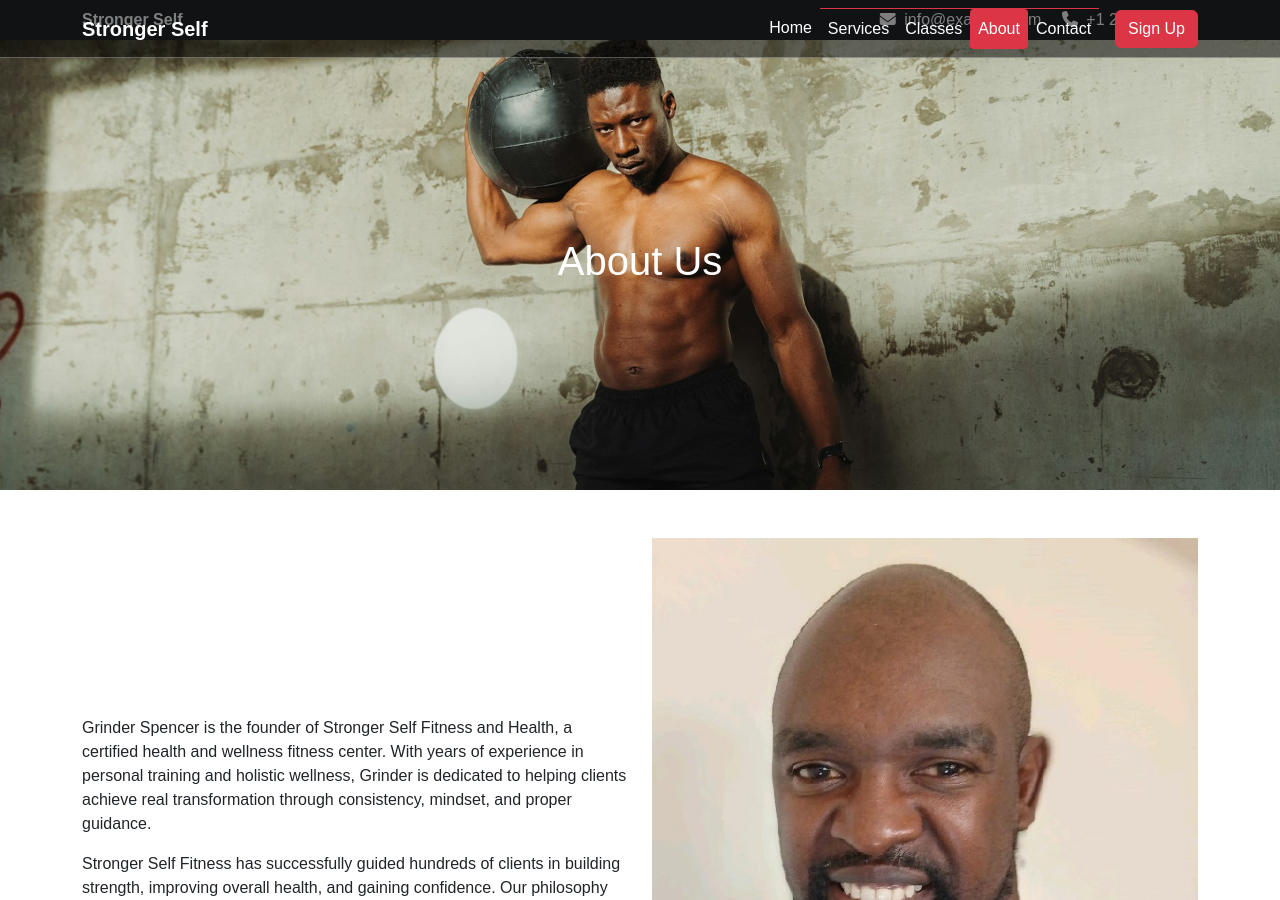
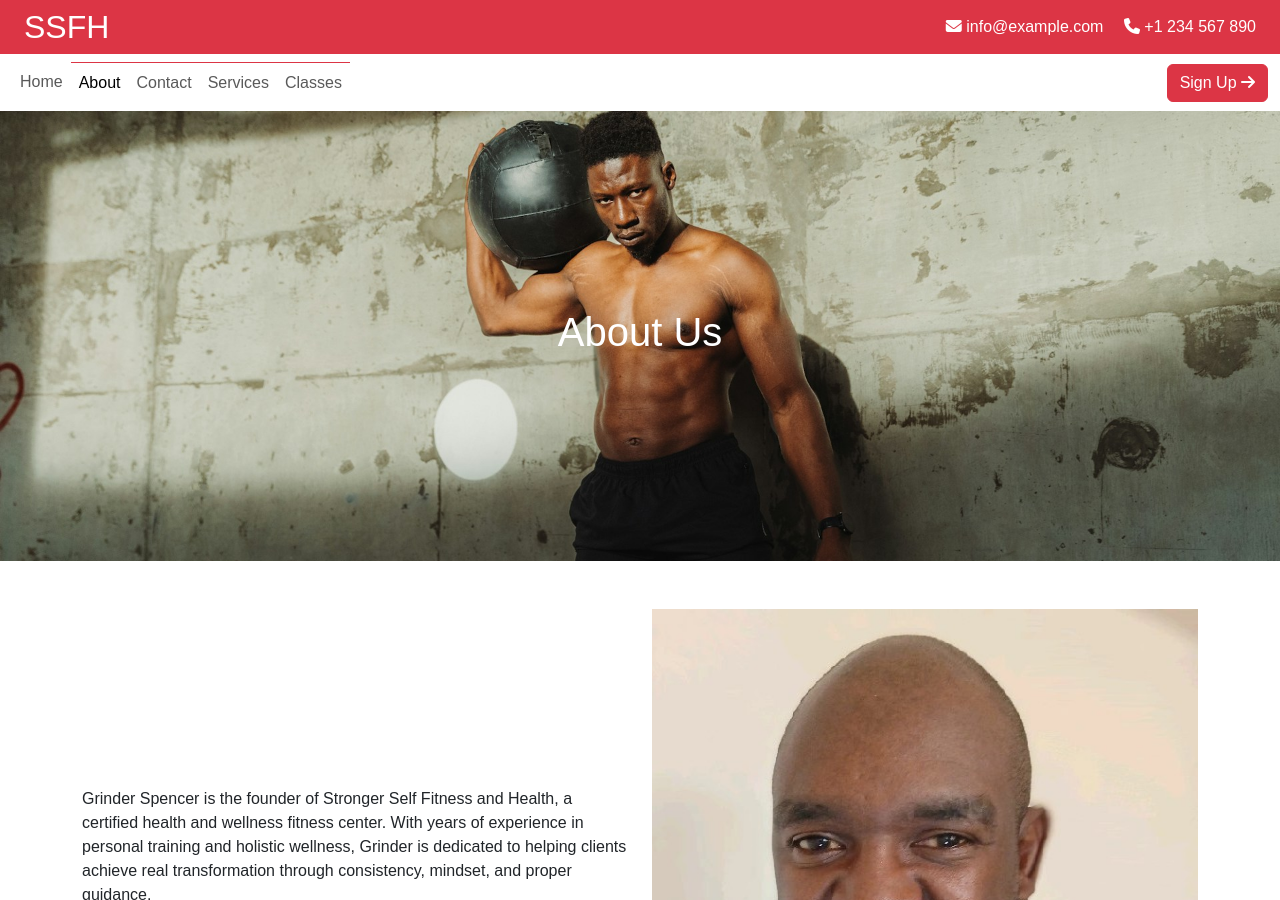
Before and after one commit to digitalsparkhq/grinderspencer-site, a Jekyll site: the page built from about.md, in a window 1280 px wide and 900 px high. Built offline with Jekyll 4.4.1, drawn with Linux system fonts in a browser that asks for light colours.

Commit message:
Update header.html

```diff
--- a/_includes/header.html
+++ b/_includes/header.html
@@ -1,57 +1,47 @@
-<!-- Topbar (Logo + Contact Info) -->
-<div class="topbar bg-dark text-white py-2">
-  <div class="container d-flex justify-content-between align-items-center">
-    <!-- Logo -->
-    <a href="{{ site.baseurl }}/" class="logo fw-bold text-white text-decoration-none">Stronger Self</a>
+<header class="top-header bg-danger text-white d-flex justify-content-between align-items-center px-4 py-2">
+  <div class="logo">
+    <h2 class="m-0">SSFH</h2>
+  </div>
+  <div class="contact-links d-none d-md-block">
+    <a href="mailto:info@example.com" class="me-3 text-decoration-none text-white">
+      <i class="fas fa-envelope"></i> info@example.com
+    </a>
+    <a href="tel:+1234567890" class="text-decoration-none text-white">
+      <i class="fas fa-phone"></i> +1 234 567 890
+    </a>
+  </div>
+  <!-- Mobile: show only icons -->
+  <div class="contact-links d-md-none">
+    <a href="mailto:info@example.com" class="me-3 text-decoration-none text-white">
+      <i class="fas fa-envelope"></i>
+    </a>
+    <a href="tel:+1234567890" class="text-decoration-none text-white">
+      <i class="fas fa-phone"></i>
+    </a>
+  </div>
+</header>
 
-    <!-- Contact Info -->
-    <div class="contact-info">
-      <!-- Desktop: Show icons + text -->
-      <span class="d-none d-md-inline me-3">
-        <i class="fas fa-envelope me-1"></i> info@example.com
-      </span>
-      <span class="d-none d-md-inline">
-        <i class="fas fa-phone me-1"></i> +1 234 567 890
-      </span>
-
-      <!-- Mobile: Show icons only -->
-      <span class="d-inline d-md-none me-3">
-        <i class="fas fa-envelope"></i>
-      </span>
-      <span class="d-inline d-md-none">
-        <i class="fas fa-phone"></i>
-      </span>
-    </div>
-  </div>
-</div>
-
-<!-- Navbar -->
-<nav id="mainNavbar" class="navbar navbar-expand-lg navbar-dark fixed-top custom-navbar">
-  <div class="container">
-    <a class="navbar-brand fw-bold" href="{{ site.baseurl }}/">Stronger Self</a>
+<nav class="navbar navbar-expand-lg sticky-top">
+  <div class="container-fluid">
+    <!-- Removed duplicate logo here -->
     <button class="navbar-toggler" type="button" data-bs-toggle="collapse" data-bs-target="#navbarNav">
       <span class="navbar-toggler-icon"></span>
     </button>
-
     <div class="collapse navbar-collapse" id="navbarNav">
-      <ul class="navbar-nav ms-auto">
+      <ul class="navbar-nav me-auto mb-2 mb-lg-0">
         <li class="nav-item">
-          <a class="nav-link {% if page.title == 'Home' %}active{% endif %}" href="{{ site.baseurl }}/">Home</a>
+          <a class="nav-link {% if page.title contains 'Home' %}active{% endif %}" href="{{ '/' | relative_url }}">Home</a>
         </li>
         <li class="nav-item">
-          <a class="nav-link" href="{{ site.baseurl }}/#services">Services</a>
+          <a class="nav-link {% if page.title contains 'About' %}active{% endif %}" href="{{ '/about.md' | relative_url }}">About</a>
         </li>
         <li class="nav-item">
-          <a class="nav-link" href="{{ site.baseurl }}/#classes">Classes</a>
+          <a class="nav-link {% if page.title contains 'Contact' %}active{% endif %}" href="{{ '/contact.md' | relative_url }}">Contact</a>
         </li>
-        <li class="nav-item">
-          <a class="nav-link {% if page.title == 'About' %}active{% endif %}" href="{{ site.baseurl }}/about">About</a>
-        </li>
-        <li class="nav-item">
-          <a class="nav-link {% if page.title == 'Contact' %}active{% endif %}" href="{{ site.baseurl }}/contact">Contact</a>
-        </li>
+        <li class="nav-item"><a class="nav-link" href="{{ '/' | relative_url }}#services">Services</a></li>
+        <li class="nav-item"><a class="nav-link" href="{{ '/' | relative_url }}#classes">Classes</a></li>
       </ul>
-      <a href="#contact" class="btn btn-danger ms-lg-3">Sign Up</a>
+      <button class="btn btn-danger signup-btn">Sign Up <i class="fas fa-arrow-right"></i></button>
     </div>
   </div>
 </nav>
```
